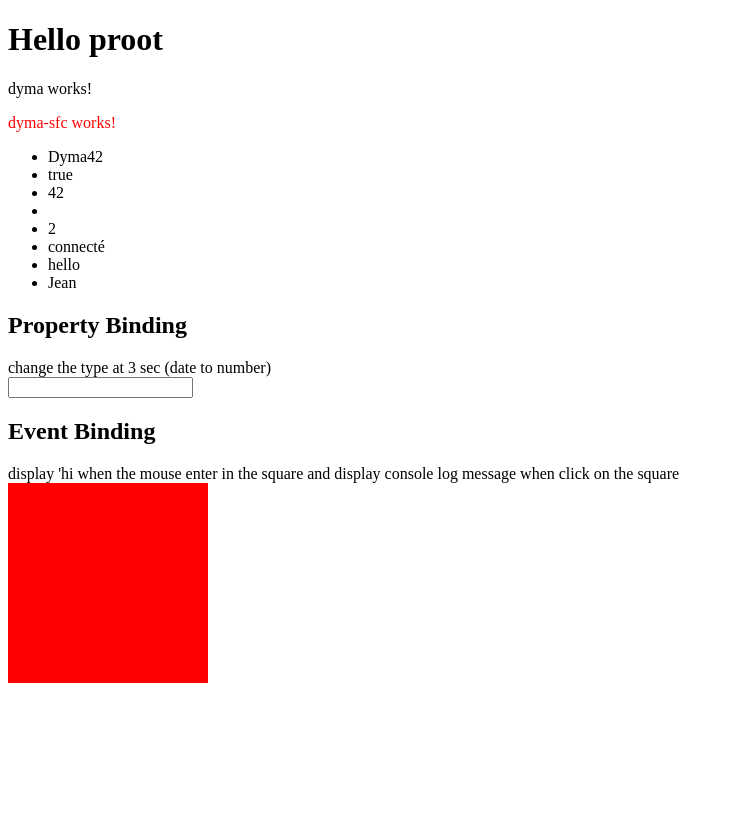
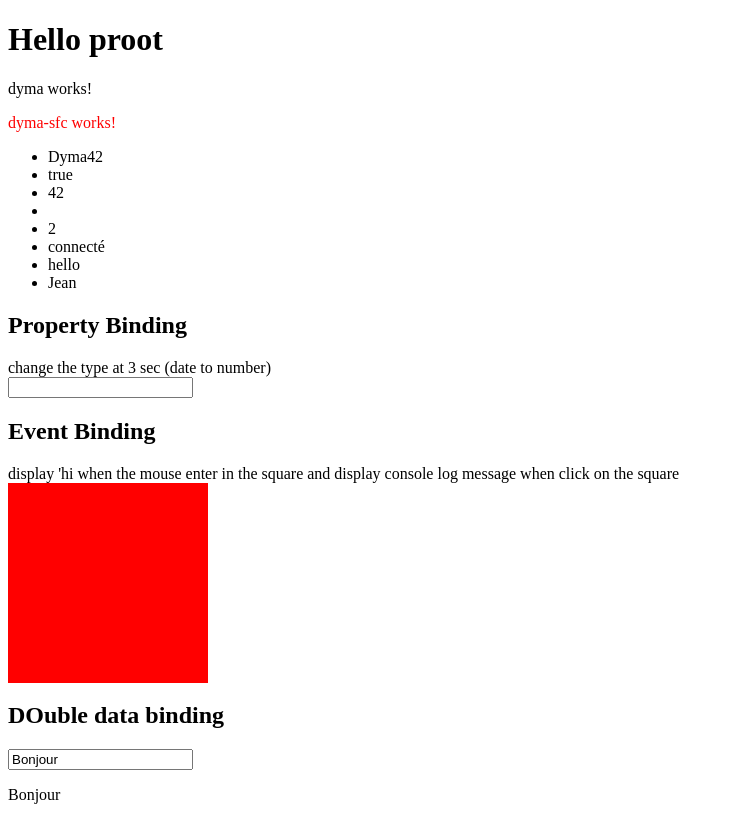
Before and after one commit to Jeremie-Po/AngularLearning, an Angular app in the folder premiereApp/: page / in a window 1280 px wide. Shown: the whole page, without its empty margins (0-734 px from the left). Built offline with nearby package versions, Linux system fonts and the light colour scheme.

Commit message:
double data binding

```diff
--- a/premiereApp/src/app/app.component.html
+++ b/premiereApp/src/app/app.component.html
@@ -9,3 +9,6 @@
 <H2>Event Binding</H2>
 <div>display 'hi when the mouse enter in the square and display console log message when click on the square</div>
 <app-event-binding/>
+
+<H2>DOuble data binding</H2>
+<app-double-data-binding/>
--- a/premiereApp/src/app/app.component.ts
+++ b/premiereApp/src/app/app.component.ts
@@ -4,10 +4,11 @@ import {DymaComponent} from './dyma/dyma.component';
 import {DymaSFCComponent} from './dyma-sfc.component';
 import {PropertyBindingComponent} from './binding/property-binding.component';
 import {EventBindingComponent} from './binding/event-binding.component';
+import {DoubleDataBindingComponent} from './binding/double-data-binding.component';
 
 @Component({
   selector: 'app-root',
-  imports: [RouterOutlet, DymaComponent, DymaSFCComponent, PropertyBindingComponent, EventBindingComponent],
+  imports: [RouterOutlet, DymaComponent, DymaSFCComponent, PropertyBindingComponent, EventBindingComponent, DoubleDataBindingComponent],
   templateUrl: './app.component.html',
   styleUrl: './app.component.css'
 })
--- /dev/null
+++ b/premiereApp/src/app/binding/double-data-binding.component.ts
@@ -0,0 +1,18 @@
+import {Component} from '@angular/core';
+import {FormsModule} from '@angular/forms';
+
+@Component({
+  selector: 'app-double-data-binding',
+  imports: [
+    FormsModule
+  ],
+  template: `
+    <input type="text" [(ngModel)]="title"/>
+    <br/>
+    <p>{{ title }}</p>
+  `,
+  styles: ``
+})
+export class DoubleDataBindingComponent {
+  title = 'Bonjour';
+}
```
